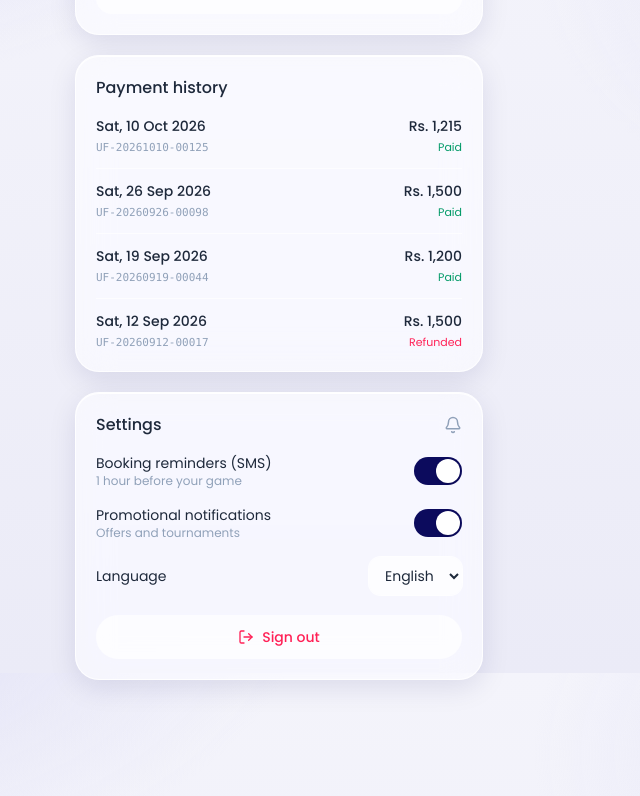
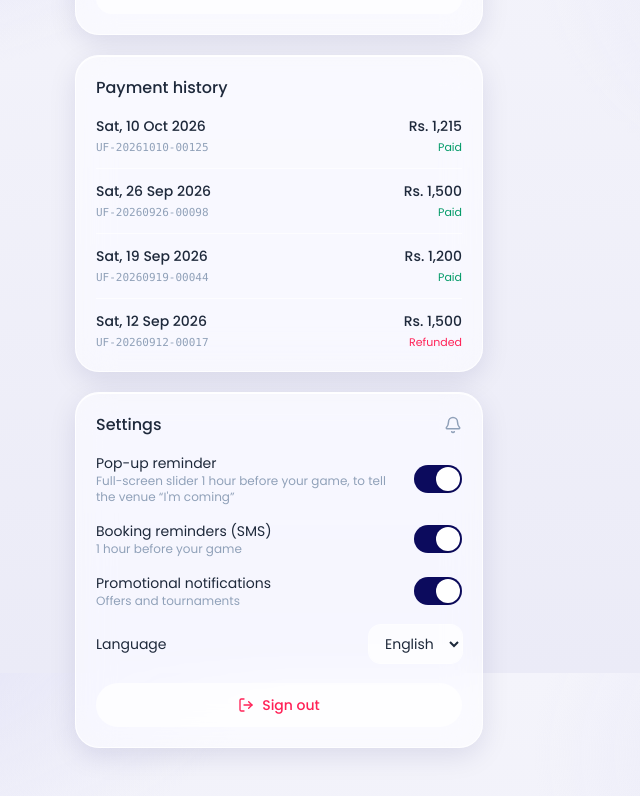
Before and after one commit to rahishd/uniquefutsalclient, a Next.js app: page /profile in a window 1280 px wide. Shown: the part 1727-2523 px from the top of the page, without its empty margins (361-1001 px from the left). Built offline with nearby package versions, Linux system fonts and the light colour scheme.

Commit message:
Settings: pop-up reminder switch (1-hour I'm coming slider); persist preferences

```diff
--- a/components/ArrivalPrompt.tsx
+++ b/components/ArrivalPrompt.tsx
@@ -4,6 +4,7 @@ import { useCallback, useEffect, useRef, useState } from "react";
 import { Check, ChevronsRight, Loader2, MapPin } from "lucide-react";
 import { ARRIVAL_GRACE_MS, ARRIVAL_LEAD_MS, confirmComing, loadArrival, snoozeArrival } from "@/lib/arrival";
 import { loadReminders, type ReminderEntry } from "@/lib/notifications";
+import { usePrefs } from "@/lib/prefs";
 
 const HANDLE = 64; // px, slider thumb size
 const THRESHOLD = 0.88; // fraction of the track that counts as "slid all the way"
@@ -29,7 +30,9 @@ function countdown(startsAt: number, now: number) {
 }
 
 export default function ArrivalPrompt() {
+  const { popup } = usePrefs(); // Profile > Settings > Pop-up reminder
   const [entry, setEntry] = useState<ReminderEntry | null>(null);
+  const visible = Boolean(entry) && popup;
   const [now, setNow] = useState(0);
   const [sending, setSending] = useState(false);
   const [sent, setSent] = useState(false);
@@ -64,7 +67,7 @@ export default function ArrivalPrompt() {
 
   // Modal behaviour: lock page scroll, move focus in, keep Tab inside.
   useEffect(() => {
-    if (!entry) return;
+    if (!visible) return;
     const prev = document.body.style.overflow;
     document.body.style.overflow = "hidden";
     dialogRef.current?.focus();
@@ -82,7 +85,7 @@ export default function ArrivalPrompt() {
       document.body.style.overflow = prev;
       document.removeEventListener("keydown", onKey);
     };
-  }, [entry]);
+  }, [visible]);
 
   // Track width drives how far the thumb can travel.
   useEffect(() => {
@@ -159,7 +162,8 @@ export default function ArrivalPrompt() {
     setEntry(null);
   }
 
-  if (!entry) return null;
+  // Off in Settings: the slider never covers the screen (the 1-hour bell reminder still arrives).
+  if (!entry || !popup) return null;
 
   const when = new Date(entry.startsAt).toLocaleString("en-US", { weekday: "short", hour: "numeric", minute: "2-digit" });
   const progress = maxDrag() > 0 ? drag / maxDrag() : 0;
--- a/components/profile/ProfileView.tsx
+++ b/components/profile/ProfileView.tsx
@@ -5,6 +5,7 @@ import Link from "next/link";
 import { Bell, Check, ChevronRight, Crown, LogOut, Pencil, Star, Trophy, UserRound, X } from "lucide-react";
 import { signInDemo, signOut, useSession } from "@/lib/session";
 import { useTeams } from "@/lib/teams";
+import { setPref, usePrefs } from "@/lib/prefs";
 import ProfileAvatar from "@/components/captain/ProfileAvatar";
 import { CaptainSummary, ModeToggle } from "@/components/captain/CaptainProfile";
 import {
@@ -76,7 +77,7 @@ function RegisteredProfile() {
   const [tab, setTab] = useState<"upcoming" | "past">("upcoming");
   const [bookings, setBookings] = useState<BookingItem[]>(sampleBookings);
   const [cancelId, setCancelId] = useState<string | null>(null);
-  const [prefs, setPrefs] = useState({ reminders: true, promos: true });
+  const prefs = usePrefs();
   const [lang, setLang] = useState("en");
 
   const shown = bookings.filter((b) => (tab === "upcoming" ? b.upcoming : !b.upcoming));
@@ -272,8 +273,9 @@ function RegisteredProfile() {
       {/* Settings */}
       <Card title="Settings" action={<Bell size={18} className="text-slate-400" />}>
         <ul className="space-y-4 text-sm">
-          <li className="flex items-center justify-between gap-4"><span>Booking reminders (SMS)<span className="block text-xs text-slate-400">1 hour before your game</span></span><Switch checked={prefs.reminders} onChange={(v) => setPrefs({ ...prefs, reminders: v })} label="Booking reminders" /></li>
-          <li className="flex items-center justify-between gap-4"><span>Promotional notifications<span className="block text-xs text-slate-400">Offers and tournaments</span></span><Switch checked={prefs.promos} onChange={(v) => setPrefs({ ...prefs, promos: v })} label="Promotional notifications" /></li>
+          <li className="flex items-center justify-between gap-4"><span>Pop-up reminder<span className="block text-xs text-slate-400">Full-screen slider 1 hour before your game, to tell the venue &ldquo;I&apos;m coming&rdquo;</span></span><Switch checked={prefs.popup} onChange={(v) => setPref("popup", v)} label="Pop-up reminder, 1 hour before your game" /></li>
+          <li className="flex items-center justify-between gap-4"><span>Booking reminders (SMS)<span className="block text-xs text-slate-400">1 hour before your game</span></span><Switch checked={prefs.reminders} onChange={(v) => setPref("reminders", v)} label="Booking reminders" /></li>
+          <li className="flex items-center justify-between gap-4"><span>Promotional notifications<span className="block text-xs text-slate-400">Offers and tournaments</span></span><Switch checked={prefs.promos} onChange={(v) => setPref("promos", v)} label="Promotional notifications" /></li>
           <li className="flex items-center justify-between gap-4"><label htmlFor="lang">Language</label>
             <select id="lang" value={lang} onChange={(e) => setLang(e.target.value)} className="rounded-xl bg-white/70 px-3 py-2 text-sm outline-none ring-1 ring-white/80">
               <option value="en">English</option><option value="ne">नेपाली</option>
--- /dev/null
+++ b/lib/prefs.ts
@@ -0,0 +1,58 @@
+// Customer preferences from Profile > Settings, saved in this browser.
+//
+// DEMO IMPLEMENTATION. In production these belong to the customer's account on the server so they
+// follow the customer to every device.
+
+import { useSyncExternalStore } from "react";
+
+export interface Prefs {
+  reminders: boolean; // booking reminder messages (SMS)
+  promos: boolean; // offers and tournament news
+  popup: boolean; // full-screen "I'm coming" slider 1 hour before a game
+}
+
+export const DEFAULT_PREFS: Prefs = { reminders: true, promos: true, popup: true };
+
+const KEY = "uf-prefs-v1";
+let cache: Prefs | null = null;
+const listeners = new Set<() => void>();
+
+function load(): Prefs {
+  if (cache) return cache;
+  try {
+    const raw = localStorage.getItem(KEY);
+    cache = raw ? { ...DEFAULT_PREFS, ...(JSON.parse(raw) as Partial<Prefs>) } : DEFAULT_PREFS;
+  } catch {
+    cache = DEFAULT_PREFS;
+  }
+  return cache;
+}
+
+export function setPref<K extends keyof Prefs>(key: K, value: Prefs[K]) {
+  cache = { ...load(), [key]: value };
+  try {
+    localStorage.setItem(KEY, JSON.stringify(cache));
+  } catch {
+    // storage blocked: the choice lasts for this visit only
+  }
+  listeners.forEach((l) => l());
+}
+
+function subscribe(l: () => void) {
+  listeners.add(l);
+  const onStorage = (e: StorageEvent) => {
+    if (e.key === KEY) {
+      cache = null;
+      l();
+    }
+  };
+  window.addEventListener("storage", onStorage);
+  return () => {
+    listeners.delete(l);
+    window.removeEventListener("storage", onStorage);
+  };
+}
+
+export function usePrefs(): Prefs {
+  return useSyncExternalStore(subscribe, load, () => DEFAULT_PREFS);
+}
```
